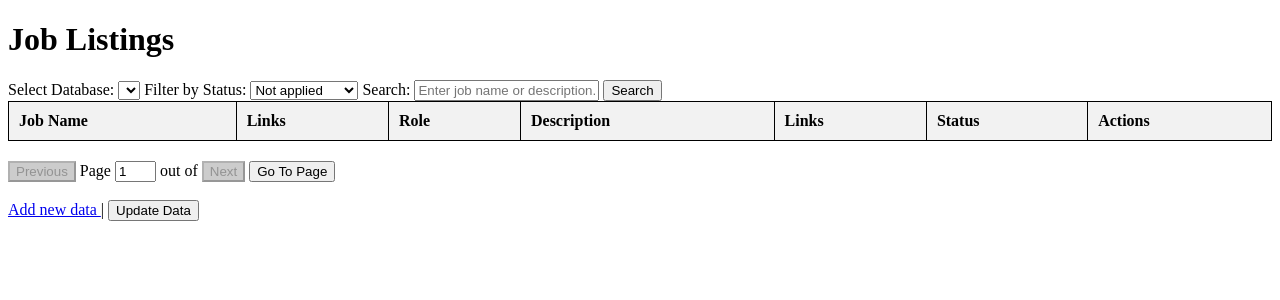
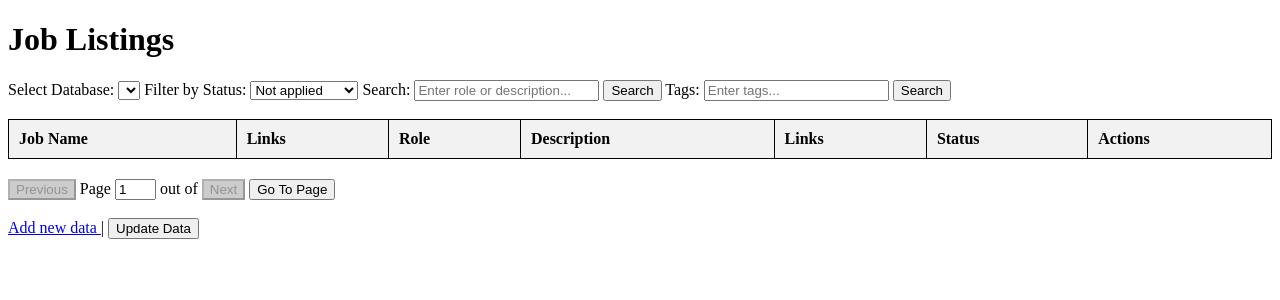
Before and after one commit to arjunhm/hn-jobs, a Flask app: page / in a window 1280 px wide. Shown: the top 300 px of the page. Run offline with Flask 3, Linux system fonts and the light colour scheme; data that the repository does not hold is empty; some libraries are stand-ins or nearby versions.

Commit message:
add search by tags

```diff
--- a/backend/app.py
+++ b/backend/app.py
@@ -64,7 +64,6 @@ def scraper():
 @app.route("/tables", methods=["GET"])
 def get_tables():
     tables = psql_driver.get_list_of_tables()
-    print(f"{tables=}")
     return jsonify({"tables": tables})
 
 
@@ -85,8 +84,11 @@ def get_jobs(status, table_name):
     per_page = int(request.args.get("per_page", 10))
     offset = (page - 1) * per_page
     search = request.args.get("search")
+    tags = request.args.get("tags")
 
-    rows = psql_driver.get_job_postings(table_name, status, search, per_page, offset)
+    rows = psql_driver.get_job_postings(
+        table_name, status, search, tags, per_page, offset
+    )
     total_count = psql_driver.get_row_count(table_name, status)
 
     jobs = []
--- a/backend/db.py
+++ b/backend/db.py
@@ -164,8 +164,8 @@ class PSQLDriver:
             logger.error(e)
             return []
 
-    def get_job_postings(self, table, status, search, per_page, offset):
-        logger.info(f"search={search}")
+    def get_job_postings(self, table, status, search, tags, per_page, offset):
+        logger.info(f"search={search} | tags={tags}")
         try:
             query = f"""SELECT * FROM {table} WHERE status = %s"""
             params = [status]
@@ -174,6 +174,9 @@ class PSQLDriver:
                 query += """ AND (body ILIKE %s OR role ILIKE %s)"""
                 params.append(f"%{search}%")
                 params.append(f"%{search}%")
+            if tags:
+                query += """ AND (body ~* %s)"""
+                params.append(rf"\m{tags}\M")
 
             query += """ ORDER BY job_name ASC LIMIT %s OFFSET %s;"""
             params.append(per_page)
--- a/backend/templates/index.html
+++ b/backend/templates/index.html
@@ -63,9 +63,15 @@
 
   <!-- search -->
   <label for="searchField">Search:</label>
-  <input type="text" id="searchField" placeholder="Enter job name or description...">
+  <input type="text" id="searchField" placeholder="Enter role or description...">
   <button id="searchButton" onclick="searchJobs()">Search</button>
 
+  <!-- tags -->
+  <label for="tagsField">Tags:</label>
+  <input type="text" id="tagsField" placeholder="Enter tags...">
+  <button id="tagsButton" onclick="searchJobs()">Search</button>
+
+  <br><br>
 
   <!-- table -->
   <table id="jobTable">
@@ -154,11 +160,12 @@
     // search jobs
     async function searchJobs(page = 1) {
       const search = document.getElementById('searchField').value.trim();
+      const tags = document.getElementById('tagsField').value.trim();
       const status = document.getElementById('statusFilter').value;
       const table = document.getElementById('tableFilter').value;
 
       // Fetch jobs with the current search term and page number
-      const response = await fetch(`/jobs/${status}/${table}?page=${page}&per_page=10&search=${search}`);
+      const response = await fetch(`/jobs/${status}/${table}?page=${page}&per_page=10&search=${search}&tags=${tags}`);
       const data = await response.json();
 
       if (Array.isArray(data.jobs)) {
@@ -221,13 +228,9 @@
 
     function changePage(direction) {
       const newPage = currentPage + direction;
-      const search = document.getElementById('searchField').value.trim();
-      const status = document.getElementById('statusFilter').value;
-      const table = document.getElementById('tableFilter').value;
 
-      // Check if the new page is within bounds
       if (newPage > 0 && newPage <= totalPages) {
-        searchJobs(newPage, status, table, search);
+        searchJobs(newPage);
       }
     }
 
```
